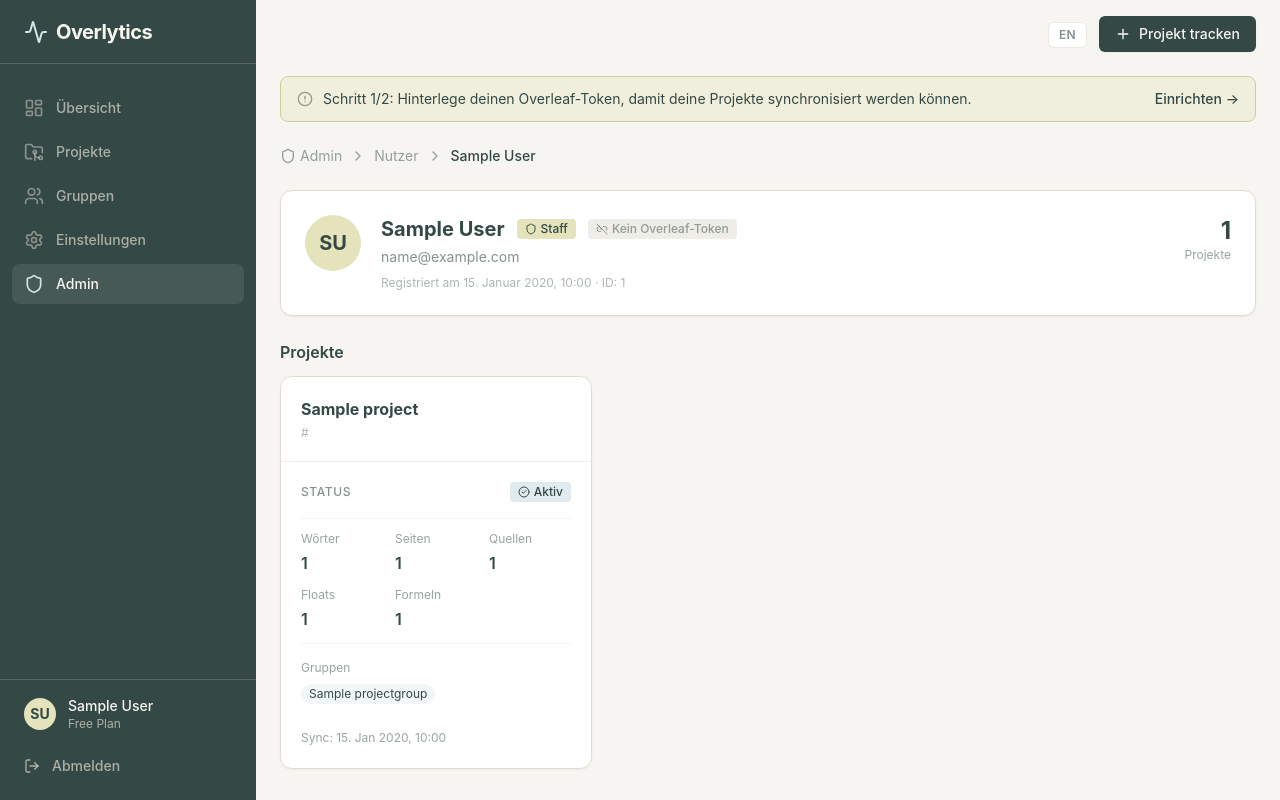
After one commit to AnemoCode/aenderung-durch-austausch, a Django app: page /staff/users/1/ in a window 1280 px wide. The commit adds this page. Run offline with Django 5.2, Linux system fonts and the light colour scheme; a user stored in the database is signed in; tables that the repository leaves empty hold one stand-in row (values such as "Sample post"); parts of the project's set-up code (start-up, migrations or seed data) failed here and were passed over; some libraries are stand-ins or nearby versions.

Commit message:
Add admin panel for monitoring users and projects

```diff
--- a/apps/dashboard/urls.py
+++ b/apps/dashboard/urls.py
@@ -20,6 +20,11 @@ urlpatterns = [
     path('projects/<int:pk>/edit/', views.ProjectUpdateView.as_view(), name='project_update'),
     path('projects/<int:pk>/delete/', views.ProjectDeleteView.as_view(), name='project_delete'),
 
+    # Staff admin
+    path('staff/', views.StaffOverviewView.as_view(), name='staff_overview'),
+    path('staff/users/', views.StaffUserListView.as_view(), name='staff_user_list'),
+    path('staff/users/<int:pk>/', views.StaffUserDetailView.as_view(), name='staff_user_detail'),
+
     # Groups
     path('groups/', views.GroupListView.as_view(), name='groups'),
     path('groups/new/', views.GroupCreateView.as_view(), name='group_create'),
--- a/apps/dashboard/views/__init__.py
+++ b/apps/dashboard/views/__init__.py
@@ -15,3 +15,4 @@ from .projects import (
     ProjectListView,
     ProjectUpdateView,
 )
+from .staff import StaffOverviewView, StaffUserDetailView, StaffUserListView
--- /dev/null
+++ b/apps/dashboard/views/staff.py
@@ -0,0 +1,124 @@
+import datetime
+
+from django.contrib.auth import get_user_model
+from django.contrib.auth.mixins import LoginRequiredMixin, UserPassesTestMixin
+from django.db.models import Count, Max, Sum
+from django.shortcuts import get_object_or_404
+from django.utils import timezone
+from django.views.generic import TemplateView
+
+from ..models import Project, ProjectGroup, ProjectSnapshot
+
+User = get_user_model()
+
+
+class StaffRequiredMixin(LoginRequiredMixin, UserPassesTestMixin):
+    raise_exception = True
+    http_method_names = ['get', 'head', 'options']
+
+    def test_func(self):
+        return self.request.user.is_staff
+
+
+class StaffOverviewView(StaffRequiredMixin, TemplateView):
+    template_name = 'dashboard/staff/overview.html'
+
+    def get_context_data(self, **kwargs):
+        ctx = super().get_context_data(**kwargs)
+
+        totals = Project.objects.aggregate(
+            total_words=Sum('word_count'),
+            total_pages=Sum('page_count'),
+            total_projects=Count('id'),
+        )
+        snapshot_count = ProjectSnapshot.objects.count()
+        group_count = ProjectGroup.objects.count()
+        user_count = User.objects.filter(is_active=True).count()
+        staff_count = User.objects.filter(is_staff=True, is_active=True).count()
+        users_with_token = User.objects.filter(
+            is_active=True, overleaf_token__isnull=False
+        ).exclude(overleaf_token='').count()
+
+        recent_users = (
+            User.objects
+            .filter(is_active=True)
+            .order_by('-date_joined')[:5]
+        )
+        recent_syncs = (
+            Project.objects
+            .filter(last_synced_at__isnull=False)
+            .select_related('owner')
+            .order_by('-last_synced_at')[:5]
+        )
+
+        ctx.update({
+            'active_nav': 'staff',
+            'stats': {
+                'user_count': user_count,
+                'staff_count': staff_count,
+                'users_with_token': users_with_token,
+                'total_projects': totals['total_projects'] or 0,
+                'total_words': totals['total_words'] or 0,
+                'total_pages': totals['total_pages'] or 0,
+                'snapshot_count': snapshot_count,
+                'group_count': group_count,
+            },
+            'recent_users': recent_users,
+            'recent_syncs': recent_syncs,
+        })
+        return ctx
+
+
+class StaffUserListView(StaffRequiredMixin, TemplateView):
+    template_name = 'dashboard/staff/user_list.html'
+
+    def get_context_data(self, **kwargs):
+        ctx = super().get_context_data(**kwargs)
+
+        users = (
+            User.objects
+            .filter(is_active=True)
+            .annotate(
+                project_count=Count('projects', distinct=True),
+                total_words=Sum('projects__word_count'),
+                last_sync=Max('projects__last_synced_at'),
+            )
+            .order_by('date_joined')
+        )
+
+        ctx.update({
+            'active_nav': 'staff',
+            'users': users,
+        })
+        return ctx
+
+
+class StaffUserDetailView(StaffRequiredMixin, TemplateView):
+    template_name = 'dashboard/staff/user_detail.html'
+
+    def get_context_data(self, **kwargs):
+        ctx = super().get_context_data(**kwargs)
+
+        viewed_user = get_object_or_404(User, pk=self.kwargs['pk'])
+        projects = (
+            Project.objects
+            .filter(owner=viewed_user)
+            .prefetch_related('groups')
+            .order_by('-last_synced_at')
+        )
+        cutoff = timezone.now() - datetime.timedelta(days=7)
+        snapshots = (
+            ProjectSnapshot.objects
+            .filter(project__owner=viewed_user, taken_at__gte=cutoff)
+            .select_related('project')
+            .order_by('-taken_at')[:50]
+        )
+
+        ctx.update({
+            'active_nav': 'staff',
+            'viewed_user': viewed_user,
+            'has_token': bool(viewed_user.overleaf_token),
+            'projects': projects,
+            'snapshots': snapshots,
+        })
+        return ctx
--- a/templates/base.html
+++ b/templates/base.html
@@ -48,6 +48,15 @@
                    class="w-5 h-5 mr-3 {% if active_nav == 'settings' %}text-sage{% else %}text-beige/50{% endif %}"></i>
                 {% trans "Einstellungen" %}
             </a>
+            {% if request.user.is_staff %}
+            <a href="{% url 'dashboard:staff_overview' %}"
+               class="w-full flex items-center px-3 py-2.5 rounded-lg text-sm font-medium transition-all duration-200
+                      {% if active_nav == 'staff' %}bg-beige/10 text-cream{% else %}text-beige/70 hover:bg-beige/5 hover:text-cream{% endif %}">
+                <i data-lucide="shield"
+                   class="w-5 h-5 mr-3 {% if active_nav == 'staff' %}text-sage{% else %}text-beige/50{% endif %}"></i>
+                Admin
+            </a>
+            {% endif %}
         </nav>
 
         <div class="p-4 border-t border-beige/20">
--- /dev/null
+++ b/templates/dashboard/staff/user_detail.html
@@ -0,0 +1,158 @@
+{% extends "base.html" %}
+{% load i18n humanize %}
+
+{% block content %}
+
+{# Breadcrumb #}
+<div class="flex items-center gap-2 text-sm text-forest/50">
+    <a href="{% url 'dashboard:staff_overview' %}" class="hover:text-forest transition-colors flex items-center gap-1">
+        <i data-lucide="shield" class="w-4 h-4"></i> Admin
+    </a>
+    <i data-lucide="chevron-right" class="w-4 h-4"></i>
+    <a href="{% url 'dashboard:staff_user_list' %}" class="hover:text-forest transition-colors">Nutzer</a>
+    <i data-lucide="chevron-right" class="w-4 h-4"></i>
+    <span class="text-forest font-medium">{{ viewed_user.name }}</span>
+</div>
+
+{# User header #}
+<div class="bg-white rounded-xl border border-beige shadow-sm p-6 flex items-start gap-5">
+    <div class="w-14 h-14 rounded-full bg-wheat flex items-center justify-center text-forest font-bold text-xl flex-shrink-0">
+        {{ viewed_user.initials }}
+    </div>
+    <div class="flex-1 min-w-0">
+        <div class="flex items-center gap-3 flex-wrap">
+            <h1 class="text-xl font-bold text-forest">{{ viewed_user.name }}</h1>
+            {% if viewed_user.is_staff %}
+            <span class="inline-flex items-center px-2 py-0.5 rounded text-xs font-medium bg-wheat text-forest">
+                <i data-lucide="shield" class="w-3 h-3 mr-1"></i> Staff
+            </span>
+            {% endif %}
+            {% if has_token %}
+            <span class="inline-flex items-center px-2 py-0.5 rounded text-xs font-medium bg-sage/70 text-forest">
+                <i data-lucide="link" class="w-3 h-3 mr-1"></i> Overleaf verbunden
+            </span>
+            {% else %}
+            <span class="inline-flex items-center px-2 py-0.5 rounded text-xs font-medium bg-beige/50 text-forest/50">
+                <i data-lucide="link-2-off" class="w-3 h-3 mr-1"></i> Kein Overleaf-Token
+            </span>
+            {% endif %}
+        </div>
+        <p class="text-sm text-forest/60 mt-1">{{ viewed_user.email }}</p>
+        <p class="text-xs text-forest/40 mt-2">Registriert am {{ viewed_user.date_joined|date:"d. F Y, H:i" }} &middot; ID: {{ viewed_user.pk }}</p>
+    </div>
+    <div class="flex-shrink-0 text-right">
+        <p class="text-2xl font-bold text-forest">{{ projects|length }}</p>
+        <p class="text-xs text-forest/50">Projekte</p>
+    </div>
+</div>
+
+{# Projects #}
+<div>
+    <h2 class="text-base font-semibold text-forest mb-3">Projekte</h2>
+    {% if projects %}
+    <div class="grid grid-cols-1 md:grid-cols-2 lg:grid-cols-3 gap-5">
+        {% for p in projects %}
+        <div class="bg-white rounded-xl border border-beige shadow-sm flex flex-col">
+            <div class="p-5 border-b border-beige/50">
+                <h3 class="font-bold text-forest text-base truncate" title="{{ p.name }}">{{ p.name }}</h3>
+                <span class="text-xs text-forest/40 mt-1 block truncate" title="{{ p.git_url }}">{{ p.git_url }}</span>
+            </div>
+            <div class="p-5 flex-1 flex flex-col gap-4">
+                <div class="flex justify-between items-center">
+                    <span class="text-xs font-medium text-forest/60 uppercase tracking-wider">Status</span>
+                    {% if p.status == 'OK' %}
+                    <span class="inline-flex items-center px-2 py-0.5 rounded text-xs font-medium bg-sage/70 text-forest">
+                        <i data-lucide="check-circle-2" class="w-3 h-3 mr-1"></i> Aktiv
+                    </span>
+                    {% elif p.status == 'AUTH_ERROR' %}
+                    <span class="inline-flex items-center px-2 py-0.5 rounded text-xs font-medium bg-wheat text-forest">
+                        <i data-lucide="key-round" class="w-3 h-3 mr-1"></i> Auth-Fehler
+                    </span>
+                    {% else %}
+                    <span class="inline-flex items-center px-2 py-0.5 rounded text-xs font-medium bg-rose-100 text-rose-700">
+                        <i data-lucide="git-branch-x" class="w-3 h-3 mr-1"></i> Clone-Fehler
+                    </span>
+                    {% endif %}
+                </div>
+                <div class="grid grid-cols-3 gap-3 py-3 border-y border-beige/30">
+                    <div>
+                        <p class="text-xs text-forest/50 mb-1">Wörter</p>
+                        <p class="font-semibold text-forest">{{ p.word_count|intcomma }}</p>
+                    </div>
+                    <div>
+                        <p class="text-xs text-forest/50 mb-1">Seiten</p>
+                        <p class="font-semibold text-forest">{{ p.page_count }}</p>
+                    </div>
+                    <div>
+                        <p class="text-xs text-forest/50 mb-1">Quellen</p>
+                        <p class="font-semibold text-forest">{{ p.citation_count }}</p>
+                    </div>
+                    <div>
+                        <p class="text-xs text-forest/50 mb-1">Floats</p>
+                        <p class="font-semibold text-forest">{{ p.float_count }}</p>
+                    </div>
+                    <div>
+                        <p class="text-xs text-forest/50 mb-1">Formeln</p>
+                        <p class="font-semibold text-forest">{{ p.math_count }}</p>
+                    </div>
+                </div>
+                <div>
+                    <p class="text-xs text-forest/50 mb-2">Gruppen</p>
+                    <div class="flex flex-wrap gap-1">
+                        {% for group in p.groups.all %}
+                        <span class="text-xs px-2 py-0.5 rounded-full bg-sage/30 text-forest">{{ group.name }}</span>
+                        {% empty %}
+                        <span class="text-xs text-forest/40">Keiner Gruppe zugeordnet</span>
+                        {% endfor %}
+                    </div>
+                </div>
+                <div class="mt-auto pt-1">
+                    <span class="text-xs text-forest/50">
+                        Sync:
+                        {% if p.last_synced_at %}{{ p.last_synced_at|date:"d. M Y, H:i" }}{% else %}Noch nicht synchronisiert{% endif %}
+                    </span>
+                </div>
+            </div>
+        </div>
+        {% endfor %}
+    </div>
+    {% else %}
+    <div class="bg-white rounded-xl border border-beige shadow-sm py-12 flex flex-col items-center justify-center text-center">
+        <i data-lucide="folder-git-2" class="w-10 h-10 text-beige mb-3"></i>
+        <p class="text-sm text-forest/60">Dieser Nutzer hat noch keine Projekte.</p>
+    </div>
+    {% endif %}
+</div>
+
+{# Recent snapshots #}
+{% if snapshots %}
+<div>
+    <h2 class="text-base font-semibold text-forest mb-3">Snapshots (letzte 7 Tage)</h2>
+    <div class="bg-white rounded-xl border border-beige shadow-sm overflow-hidden">
+        <table class="w-full text-sm">
+            <thead>
+                <tr class="border-b border-beige/60 bg-cream/60">
+                    <th class="px-5 py-3 text-left text-xs font-semibold text-forest/50 uppercase tracking-wider">Projekt</th>
+                    <th class="px-5 py-3 text-right text-xs font-semibold text-forest/50 uppercase tracking-wider">Wörter</th>
+                    <th class="px-5 py-3 text-right text-xs font-semibold text-forest/50 uppercase tracking-wider">Seiten</th>
+                    <th class="px-5 py-3 text-right text-xs font-semibold text-forest/50 uppercase tracking-wider">Quellen</th>
+                    <th class="px-5 py-3 text-right text-xs font-semibold text-forest/50 uppercase tracking-wider">Aufgenommen</th>
+                </tr>
+            </thead>
+            <tbody class="divide-y divide-beige/40">
+                {% for s in snapshots %}
+                <tr class="hover:bg-cream/60 transition-colors">
+                    <td class="px-5 py-3 font-medium text-forest">{{ s.project.name }}</td>
+                    <td class="px-5 py-3 text-right text-forest/70">{{ s.word_count|intcomma }}</td>
+                    <td class="px-5 py-3 text-right text-forest/70">{{ s.page_count }}</td>
+                    <td class="px-5 py-3 text-right text-forest/70">{{ s.citation_count }}</td>
+                    <td class="px-5 py-3 text-right text-xs text-forest/50">{{ s.taken_at|date:"d. M Y, H:i" }}</td>
+                </tr>
+                {% endfor %}
+            </tbody>
+        </table>
+    </div>
+</div>
+{% endif %}
+
+{% endblock %}
```
Also changed, not shown: templates/dashboard/staff/overview.html (added, +96 -0 lines), templates/dashboard/staff/user_list.html (added, +83 -0 lines).
